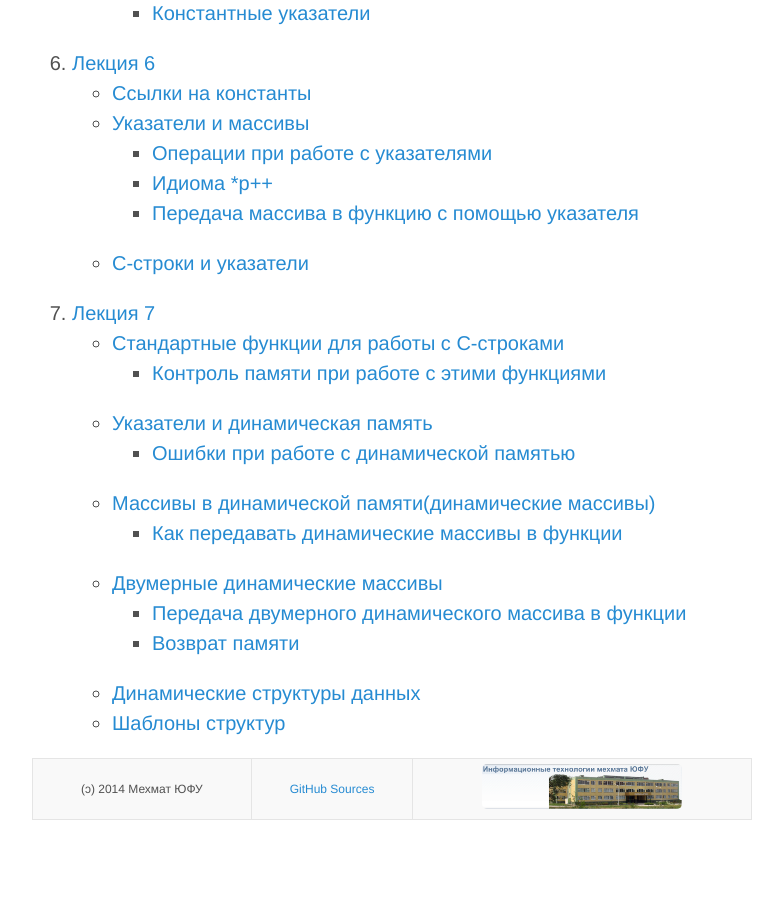
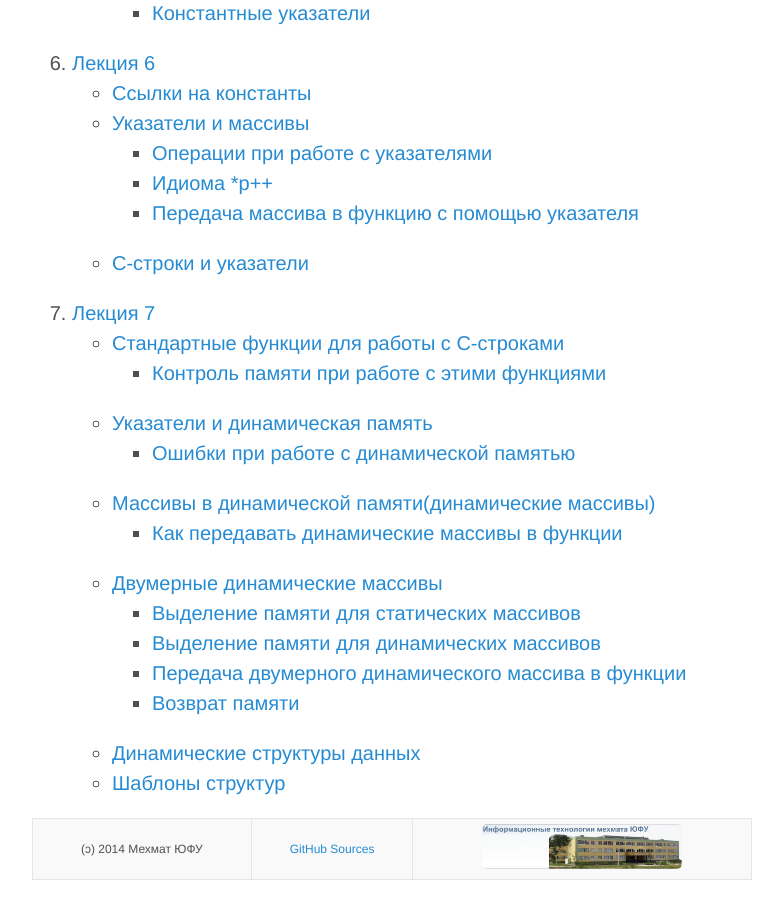
Before and after one commit to mmcs-sfedu/PL_Lections_2014-2015, a Jekyll site: the page built from index.md, in a window 1280 px wide and 900 px high, scrolled down 2070 px. Shown: the whole window, without its empty margins (248-1031 px from the left). Built offline with Jekyll 4.4.1, drawn with Linux system fonts in a browser that asks for light colours; Markdown is read by kramdown in place of the engine named in the settings; before the commit the page ends 2910 px from its top, so only the background shows below that.

Commit message:
index regen

```diff
--- a/index.md
+++ b/index.md
@@ -89,6 +89,8 @@ title: Лекции по курсу «Языки программировани
 	* [Массивы в динамической памяти(динамические массивы)](lecture_07.html#%D0%9C%D0%B0%D1%81%D1%81%D0%B8%D0%B2%D1%8B-%D0%B2-%D0%B4%D0%B8%D0%BD%D0%B0%D0%BC%D0%B8%D1%87%D0%B5%D1%81%D0%BA%D0%BE%D0%B9-%D0%BF%D0%B0%D0%BC%D1%8F%D1%82%D0%B8%28%D0%B4%D0%B8%D0%BD%D0%B0%D0%BC%D0%B8%D1%87%D0%B5%D1%81%D0%BA%D0%B8%D0%B5-%D0%BC%D0%B0%D1%81%D1%81%D0%B8%D0%B2%D1%8B%29)
 		* [Как передавать динамические массивы в функции](lecture_07.html#%D0%9A%D0%B0%D0%BA-%D0%BF%D0%B5%D1%80%D0%B5%D0%B4%D0%B0%D0%B2%D0%B0%D1%82%D1%8C-%D0%B4%D0%B8%D0%BD%D0%B0%D0%BC%D0%B8%D1%87%D0%B5%D1%81%D0%BA%D0%B8%D0%B5-%D0%BC%D0%B0%D1%81%D1%81%D0%B8%D0%B2%D1%8B-%D0%B2-%D1%84%D1%83%D0%BD%D0%BA%D1%86%D0%B8%D0%B8)
 	* [Двумерные динамические массивы ](lecture_07.html#%D0%94%D0%B2%D1%83%D0%BC%D0%B5%D1%80%D0%BD%D1%8B%D0%B5-%D0%B4%D0%B8%D0%BD%D0%B0%D0%BC%D0%B8%D1%87%D0%B5%D1%81%D0%BA%D0%B8%D0%B5-%D0%BC%D0%B0%D1%81%D1%81%D0%B8%D0%B2%D1%8B-)
+		* [Выделение памяти для статических массивов](lecture_07.html#%D0%92%D1%8B%D0%B4%D0%B5%D0%BB%D0%B5%D0%BD%D0%B8%D0%B5-%D0%BF%D0%B0%D0%BC%D1%8F%D1%82%D0%B8-%D0%B4%D0%BB%D1%8F-%D1%81%D1%82%D0%B0%D1%82%D0%B8%D1%87%D0%B5%D1%81%D0%BA%D0%B8%D1%85-%D0%BC%D0%B0%D1%81%D1%81%D0%B8%D0%B2%D0%BE%D0%B2)
+		* [Выделение памяти для динамических массивов](lecture_07.html#%D0%92%D1%8B%D0%B4%D0%B5%D0%BB%D0%B5%D0%BD%D0%B8%D0%B5-%D0%BF%D0%B0%D0%BC%D1%8F%D1%82%D0%B8-%D0%B4%D0%BB%D1%8F-%D0%B4%D0%B8%D0%BD%D0%B0%D0%BC%D0%B8%D1%87%D0%B5%D1%81%D0%BA%D0%B8%D1%85-%D0%BC%D0%B0%D1%81%D1%81%D0%B8%D0%B2%D0%BE%D0%B2)
 		* [Передача двумерного динамического массива в функции](lecture_07.html#%D0%9F%D0%B5%D1%80%D0%B5%D0%B4%D0%B0%D1%87%D0%B0-%D0%B4%D0%B2%D1%83%D0%BC%D0%B5%D1%80%D0%BD%D0%BE%D0%B3%D0%BE-%D0%B4%D0%B8%D0%BD%D0%B0%D0%BC%D0%B8%D1%87%D0%B5%D1%81%D0%BA%D0%BE%D0%B3%D0%BE-%D0%BC%D0%B0%D1%81%D1%81%D0%B8%D0%B2%D0%B0-%D0%B2-%D1%84%D1%83%D0%BD%D0%BA%D1%86%D0%B8%D0%B8)
 		* [Возврат памяти](lecture_07.html#%D0%92%D0%BE%D0%B7%D0%B2%D1%80%D0%B0%D1%82-%D0%BF%D0%B0%D0%BC%D1%8F%D1%82%D0%B8)
 	* [Динамические структуры данных](lecture_07.html#%D0%94%D0%B8%D0%BD%D0%B0%D0%BC%D0%B8%D1%87%D0%B5%D1%81%D0%BA%D0%B8%D0%B5-%D1%81%D1%82%D1%80%D1%83%D0%BA%D1%82%D1%83%D1%80%D1%8B-%D0%B4%D0%B0%D0%BD%D0%BD%D1%8B%D1%85)
```
